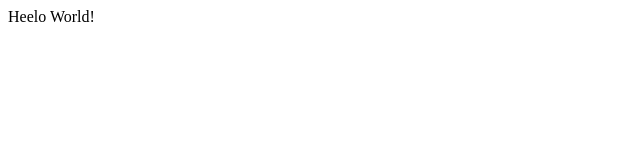
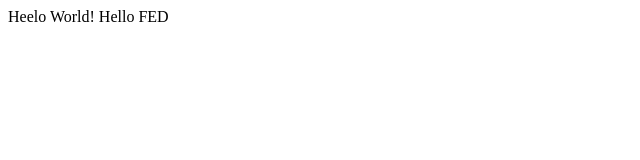
Before and after one commit to khaled-Hendi/FED, a plain HTML site: page hello.html in a window 1280 px wide. Shown: the whole page, without its empty margins (0-640 px from the left). Drawn offline with Linux system fonts and the light colour scheme.

Commit message:
Update hello.html

```diff
--- a/hello.html
+++ b/hello.html
@@ -5,5 +5,6 @@
    </head>
    <body>
        Heelo World!
+       Hello FED
    </body>
 </html>
```
